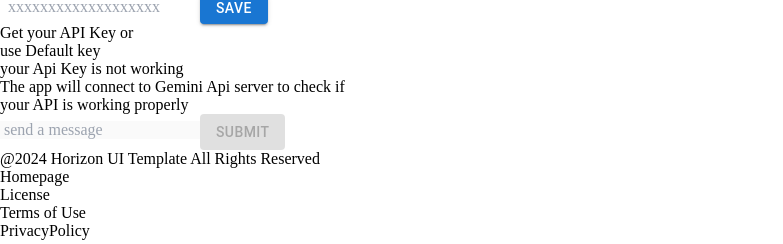
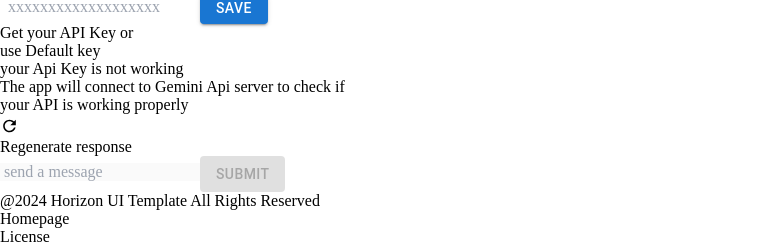
Before and after one commit to lacreameo83/AI-Chat-Box, a React (Vite) app: page / in a window 1280 px wide. Shown: the part 1829-2073 px from the top of the page, without its empty margins (0-783 px from the left). Built offline with nearby package versions, Linux system fonts and the light colour scheme.

Commit message:
made little changes

```diff
--- a/src/component/outlet/GeminiApi.jsx
+++ b/src/component/outlet/GeminiApi.jsx
@@ -6,6 +6,7 @@ import CircularProgress from "@mui/material/CircularProgress";
 import { Link } from "react-router-dom";
 import CreateIcon from "@mui/icons-material/Create";
 import image from '../../../public/1671100359865.jpg'
+import RefreshIcon from "@mui/icons-material/Refresh";
 
 function GeminiApi() {
   const {
@@ -57,6 +58,10 @@ function GeminiApi() {
       }, 3000);
     }
   };
+const handlesetDefsultkey =()=>{
+  setApi("AIzaSyCbXVALuyy06u6v4A0qa2PGSVN9ojeFxGM");
+}
+
 const date = new Date().getFullYear()
   return (
     <div className="relative">
@@ -213,15 +218,10 @@ const date = new Date().getFullYear()
               </a>
               <span> or </span>
               <div
-                onClick={() => setDefsultkey(!defaultKey)}
+                onClick={handlesetDefsultkey}
                 className="text-purple-400 relative"
               >
                 use Default key
-                {defaultKey && (
-                  <p className="absolute text-black bg-white shadow-md h-[5vh] w-fit p-2 bottom-20 right-13">
-                    AIzaSyCbXVALuyy06u6v4A0qa2PGSVN9ojeFxGM
-                  </p>
-                )}
               </div>
             </div>
             <p className="font-[700]">your Api Key is not working</p>
@@ -229,7 +229,11 @@ const date = new Date().getFullYear()
             <p>your API is working properly</p>
           </div>
         )}
-
+        {/* Regenarate */}
+        <div className="flex items-center gap-2 border p-1 rounded-3xl w-[50vw] h-[6vh] md:w-[12vw] ">
+          <RefreshIcon sx={{ width: "19px" }} />
+          <p>Regenerate response</p>
+        </div>
         {/* the input */}
         <div className="mb-2">
           <GeminiInput />
```
